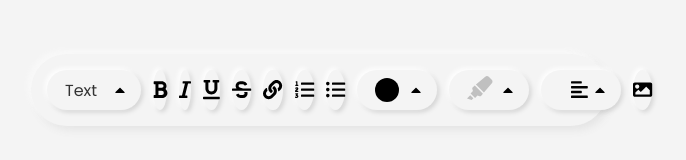
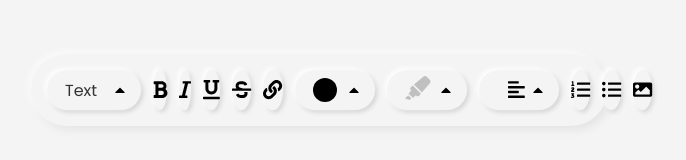
Before and after one commit to tjuandev/web_diary, a Next.js app: page / in a window 1280 px wide. Shown: the part 602-762 px from the top of the page, without its empty margins (321-1007 px from the left). Built offline with nearby package versions, Linux system fonts and the light colour scheme.

Commit message:
Changing order of Block Buttons

```diff
--- a/src/organisms/Toolbar/OptionsComponents.tsx
+++ b/src/organisms/Toolbar/OptionsComponents.tsx
@@ -249,10 +249,10 @@ const Options = ({ editor }: EditorInterface) => {
     <>
       <SelectTypography editor={editor} />
       <MarkButtons editor={editor} />
-      <BlockButtons editor={editor} />
       <ColorSelector editor={editor} />
       <BgSelector editor={editor} />
       <TextAlignmentSelector editor={editor} />
+      <BlockButtons editor={editor} />
       <InsertImageButton />
     </>
   );
```
